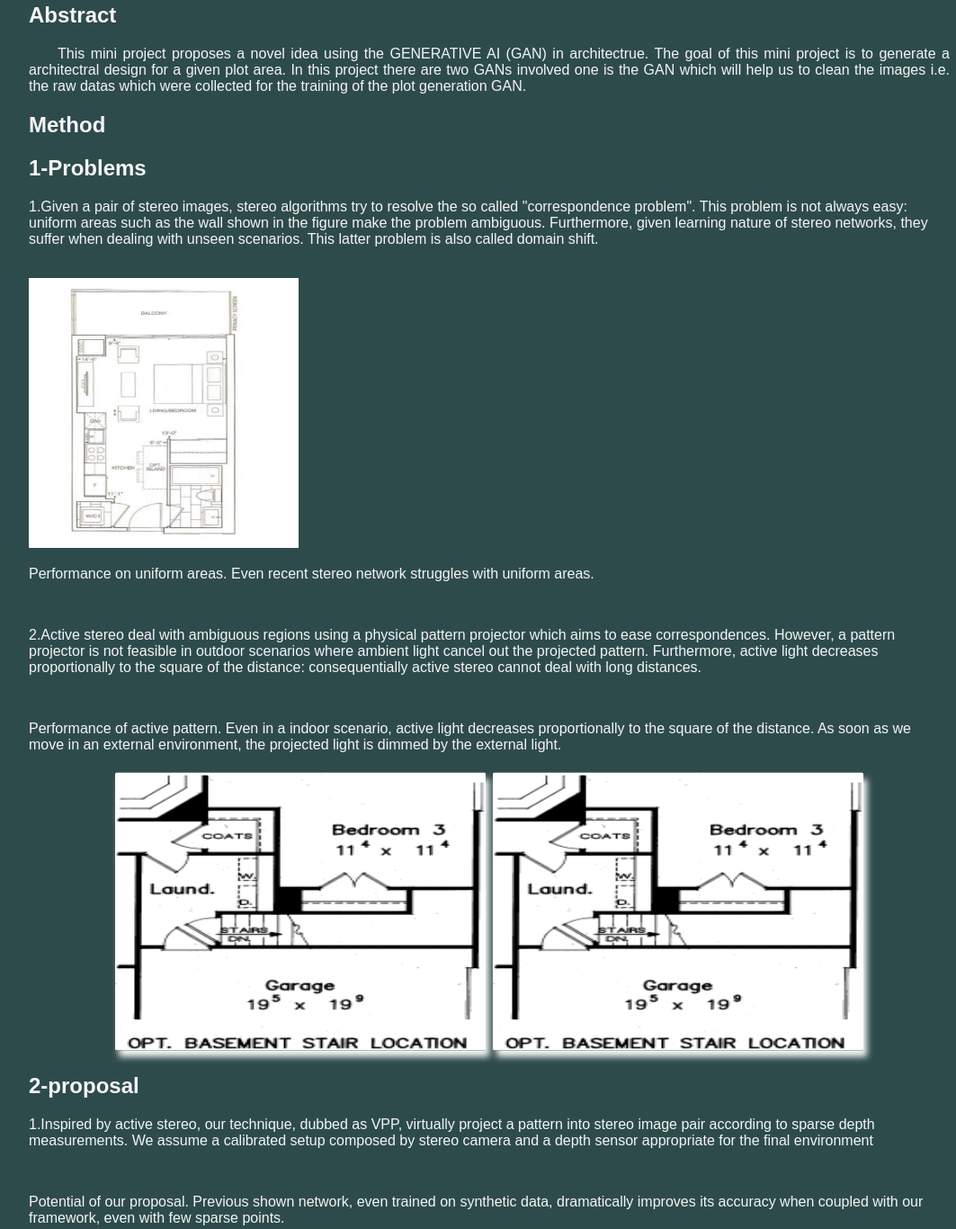
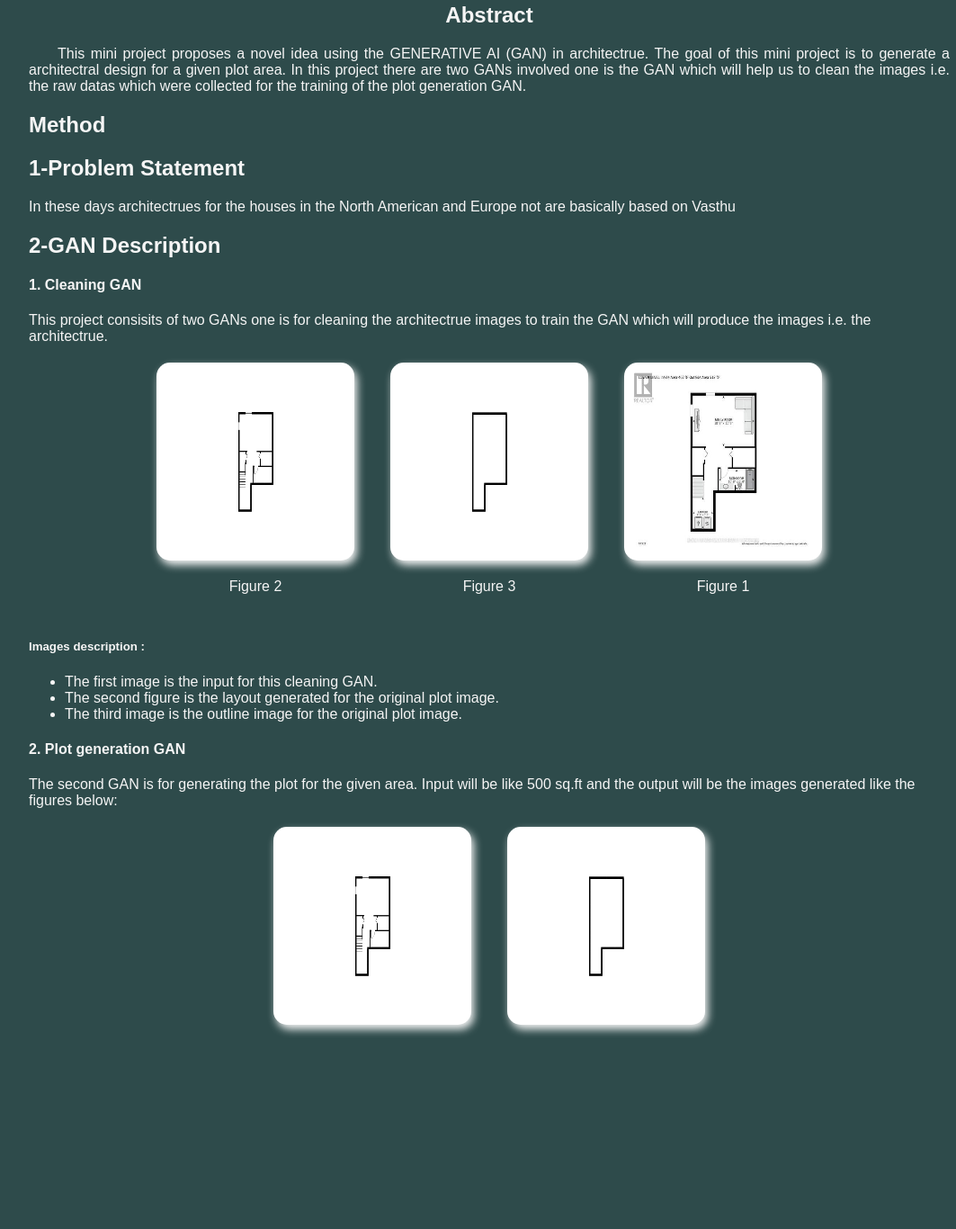
Before and after one commit to AAzarudeen/GAN-Mini-project-web-report, a plain HTML site: page index.html in a window 1280 px wide. Shown: the part 293-1659 px from the top of the page at 90% size, without its empty margins (96-1159 px from the left). After the commit the page ends 1472 px from the top, so only its background shows below. Drawn offline with Linux system fonts and the light colour scheme.

Commit message:
gan-description

```diff
--- a/index.html
+++ b/index.html
@@ -1,69 +1,78 @@
 <!DOCTYPE html>
 <html lang="en">
-<head>
-    <meta charset="UTF-8">
-    <meta name="viewport" content="width=device-width, initial-scale=1.0">
+  <head>
+    <meta charset="UTF-8" />
+    <meta name="viewport" content="width=device-width, initial-scale=1.0" />
     <title>Document</title>
-    <link rel="stylesheet" href="style.css">
-</head>
-<body><h1 class="project-title center-text">PLOT GENERATION USING GENERATIVE AI (GAN)</h1>
+    <link rel="stylesheet" href="style.css" />
+  </head>
+  <body>
+    <h1 class="project-title center-text">
+      PLOT GENERATION USING GENERATIVE AI (GAN)
+    </h1>
     <h3 class="center-text">AL&ML MINI PROJECT 2023</h3>
     <ul class="team-members">
-        <li class="team-members-li"><a href="https://github.com/AAzarudeen">Azarudeen A<br>(2022179017) </a></li>
-        <li class="team-members-li"><a href="https://github.com/NandhinideviMurugavel">Nandhini Devi M<br>(2022179018)</a></li>
-        <li class="team-members-li"><a href="https://github.com/SakthiSeyana">Sakthi P<br>(2022179055)</a></li>
+      <li class="team-members-li">
+        <a href="https://github.com/AAzarudeen"
+          >Azarudeen A<br />(2022179017)
+        </a>
+      </li>
+      <li class="team-members-li">
+        <a href="https://github.com/NandhinideviMurugavel"
+          >Nandhini Devi M<br />(2022179018)</a
+        >
+      </li>
+      <li class="team-members-li">
+        <a href="https://github.com/SakthiSeyana">Sakthi P<br />(2022179055)</a>
+      </li>
     </ul>
     <h4 class="center-text">Anna University</h4>
     <h4 class="center-text">College Of Engineering Guindy</h4>
-    <h2 class="topic-title">Abstract</h2>
-    <!-- <p>"This paper proposes a novel framework integrating the principles of active stereo in standard passive cameras, yet in the absence of a physical pattern projector. Our methodology virtually projects a pattern over left and right images, according to sparse measurements obtained from a depth sensor. Any of such devices can be seamlessly plugged into our framework, allowing for the deployment of a virtual active stereo setup in any possible environments overcoming the limitation of physical patterns, such as limited working range. Exhaustive experiments on indoor/outdoor datasets, featuring both long and close-range, support the seamless effectiveness of our approach, boosting the accuracy of both stereo algorithms and deep networks."</p> -->
+    <center><h2 class="topic-title">Abstract</h2></center>
     <p class="abstract">
-        &emsp;&emsp;This mini project proposes a novel idea using the GENERATIVE AI (GAN) in architectrue.
-        The goal of this mini project is to generate a architectral design for a given plot area.
-        In this project there are two GANs involved one is the GAN which will help us to clean the images i.e.
-        the raw datas which were collected for the training of the plot generation GAN.
+      &emsp;&emsp;This mini project proposes a novel idea using the GENERATIVE
+      AI (GAN) in architectrue. The goal of this mini project is to generate a
+      architectral design for a given plot area. In this project there are two
+      GANs involved one is the GAN which will help us to clean the images i.e.
+      the raw datas which were collected for the training of the plot generation
+      GAN.
     </p>
     <h2 class="subtopic-title">Method</h2>
-    <h2>1-Problems</h2>
-    <p>1.Given a pair of stereo images, stereo algorithms try to resolve the so called "correspondence problem". This problem is not always easy: uniform areas such as the wall shown in the figure make the problem ambiguous. Furthermore, given learning nature of stereo networks, they suffer when dealing with unseen scenarios. This latter problem is also called domain shift. </p>
-    <br>
-    <img src=" ./html41.jpg" alt="logo1" width="300px" height="300px">
-    <p>Performance on uniform areas. Even recent stereo network struggles with uniform areas.</p>
-    <br>
-    <p>2.Active stereo deal with ambiguous regions using a physical pattern projector which aims to ease correspondences. However, a pattern projector is not feasible in outdoor scenarios where ambient light cancel out the projected pattern. Furthermore, active light decreases proportionally to the square of the distance: consequentially active stereo cannot deal with long distances.</p>
-    <br>
-    <p>Performance of active pattern. Even in a indoor scenario, active light decreases proportionally to the square of the distance. As soon as we move in an external environment, the projected light is dimmed by the external light.</ p>
-    <br>
-    <div>
-    <img src="html48.jpg" alt="logo2" width="200px" height="200px" title="duplicate">
-    <img src="html48.jpg" alt="logo2" width="200px" height="200px" >
+    <h2>1-Problem Statement</h2>
+    <p>
+      In these days architectrues for the houses in the North American and
+      Europe not are basically based on Vasthu
+    </p>
+    <h2>2-GAN Description</h2>
+    <h4>1. Cleaning GAN</h4>
+    This project consisits of two GANs one is for cleaning the architectrue
+    images to train the GAN which will produce the images i.e. the architectrue.
+    <div class="img-grid">
+      <div class="grid-item">
+        <img class="img-grid-item" src="./assets/img/10_layout.jpg" />Figure 2
+      </div>
+      <div class="grid-item">
+        <img class="img-grid-item" src="./assets/img/10_outline.jpg" />Figure 3
+      </div>
+      <div class="grid-item">
+        <img class="img-grid-item" src="./assets/img/10_original.jpg" />Figure 1
+      </div>
     </div>
-    <h2 class="subtopic-title">2-proposal</h2>
-    <p>1.Inspired by active stereo, our technique, dubbed as VPP, virtually project a pattern into stereo image pair according to sparse depth measurements. We assume a calibrated setup composed by stereo camera and a depth sensor appropriate for the final environment</p>
-    <br>
-    <p>Potential of our proposal. Previous shown network, even trained on synthetic data, dramatically improves its accuracy when coupled with our framework, even with few sparse points.</p>
-    <br>
-    <p>Appropriate depth sensor choice. LiDAR sensor is well suited for outdoor environments.</p>
-    <br>
-    <p>2.Our proposal outperforms state-of-the-art fusion methods even with few depth points such as 1% of the whole image. Finally, as shown in the figure, virtual pattern reduce domain shift issue without requiring an additional training procedure.</p>
-    <br>
-    <p>Appropriate depth sensor choice. Previous shown network trained on synthetic data struggles (A) when dealing on new environment. Fine tuning the network in final scenario (B) improves accuracy but require annotated data. Using our framework in combination with CFNet shows an ability to tackle domain shift issues (C), even with low amount (5%) of sparse points. Last figure (D) shows ground-truth disparity map.</p>
-    <br>
-    <h2 class="subtopic-title">3-virtual pattern  projection</h2>
-    <p>Framework overview. Given a vanilla stereo pair of images from a stereo camera and sparse depth points from a depth sensor, our framework virtually projects depth seeds to stereo pair according to system geometry and a pattering strategy.</p>
-    <br>
-    <p>As for all fusion methods, our proposal relies on sparse depth seeds but, differentially from them, we inject sparse points directly into images using a virtual pattern. For each known point, we convert depth into disparity then we apply a virtual pattern in each stereo image accordingly to a pattering strategy.</p>
-    <br>
-    <p>IL(x,y)←A(x,x′,y)
-        IR(x′,y)←A(x,x′,y)</p>
-    <br>
-    <p>Our method do not require any change or assumption in the stereo matcher: we assume it to be a black-box model that requires in input a pair of rectified stereo images and produce a disparity map.</p>
-    <br>
-    <p>Augmented stereo pair is less affected by ambiguous regions and makes stereo matcher work easier. Given that our framework alters only stereo pair, any stereo matcher could benefit from it. Since disparity seed could have subpixel accuracy, we use weighted splatting to avoid loss of information.</p>
-    <br>
-    <p>IR(⌊x′⌋,y)←βIR(⌊x′⌋,y)+(1−β)A(x,x′,y)
-
-        IR(⌈x′⌉,y)←(1−β)IR(⌈x′⌉,y)+βA(x,x′,y)
-        β=x′−⌊x′⌋</p>
-</body>
+    <h5>Images description :</h5>
+    <ul>
+      <li>The first image is the input for this cleaning GAN.</li>
+      <li>
+        The second figure is the layout generated for the original plot image.
+      </li>
+      <li>The third image is the outline image for the original plot image.</li>
+    </ul>
+    <h4>2. Plot generation GAN</h4>
+    The second GAN is for generating the plot for the given area. Input will be
+    like 500 sq.ft and the output will be the images generated like the figures
+    below:
+    <div class="flex-row">
+      <img class="img-grid-item" src="./assets/img/10_layout.jpg" />
+      <img class="img-grid-item" src="./assets/img/10_outline.jpg" />
+    </div>
+  </body>
 </html>
--- a/style.css
+++ b/style.css
@@ -28,20 +28,33 @@ a{
 .center-text{
     text-align: center;
 }
-div{
+.img-grid{
     display:flex;
     justify-content: center;
     align-items: center;
-    flex-wrap: wrap;
+    flex-wrap: wrap-reverse;
+    margin-bottom: 50px;
 }
-div img{
-    width: 400px;
-    height: 300px;
-    border-radius: 2px ;
-    box-shadow: 4px 7px 7px 0px;
+.grid-item{
     cursor: pointer;
-    margin: 10px;
-    transition: 400ms;
-    filter: grayscale(1);
-    transform: scale(1.03 );
+    text-align: center;
+    display: flex;
+    flex-direction: column;
 }
+
+.img-grid-item{
+    width: 200px;
+    height: 200px;
+    box-shadow: 3px 5px 10px 0px;
+    margin: 20px;
+    border-radius: 15px;
+    padding: 10px;
+    background-color: white;
+}
+
+.flex-row{
+    display: flex;
+    flex-direction: row;
+    align-items: center;
+    justify-content: center;
+}
```
Also changed, not shown: assets/img/10_layout.jpg (added), assets/img/10_original.jpg (added), assets/img/10_outline.jpg (added), html41.jpg (deleted), html48.jpg (deleted).
